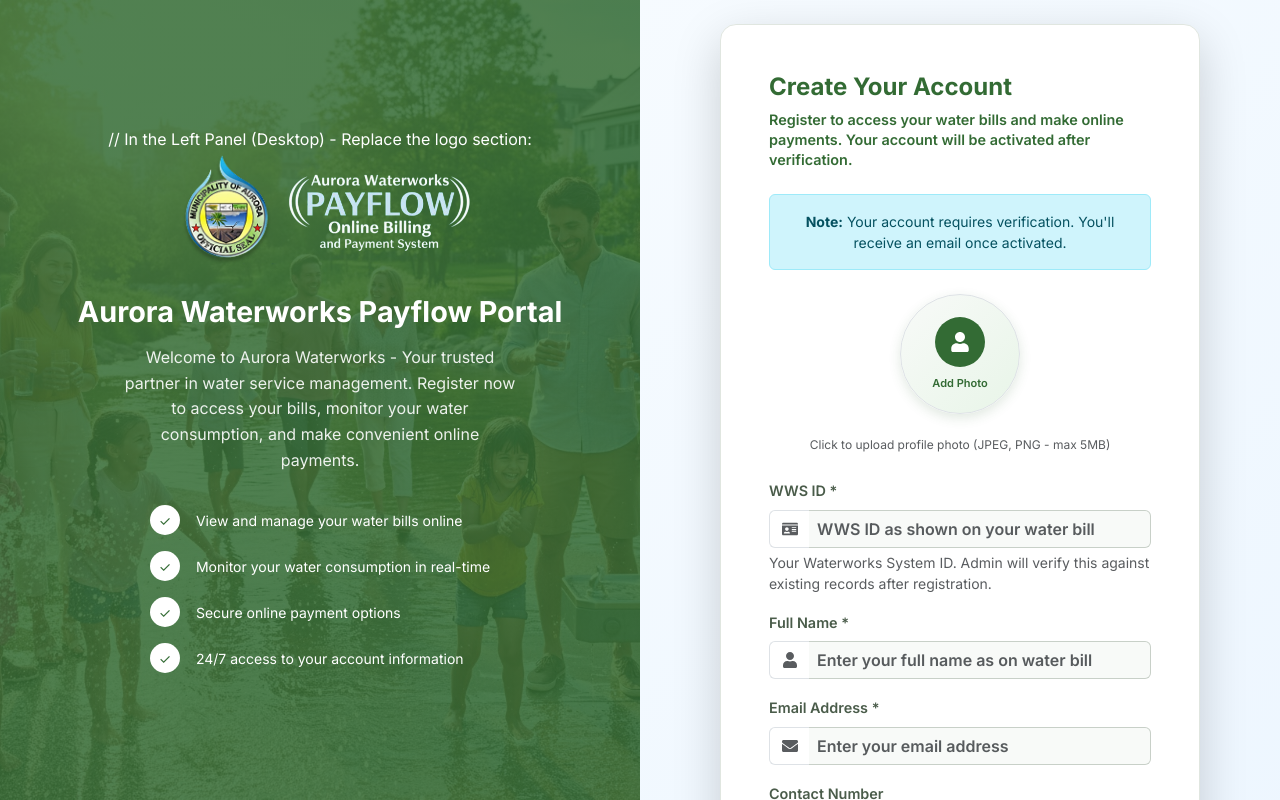
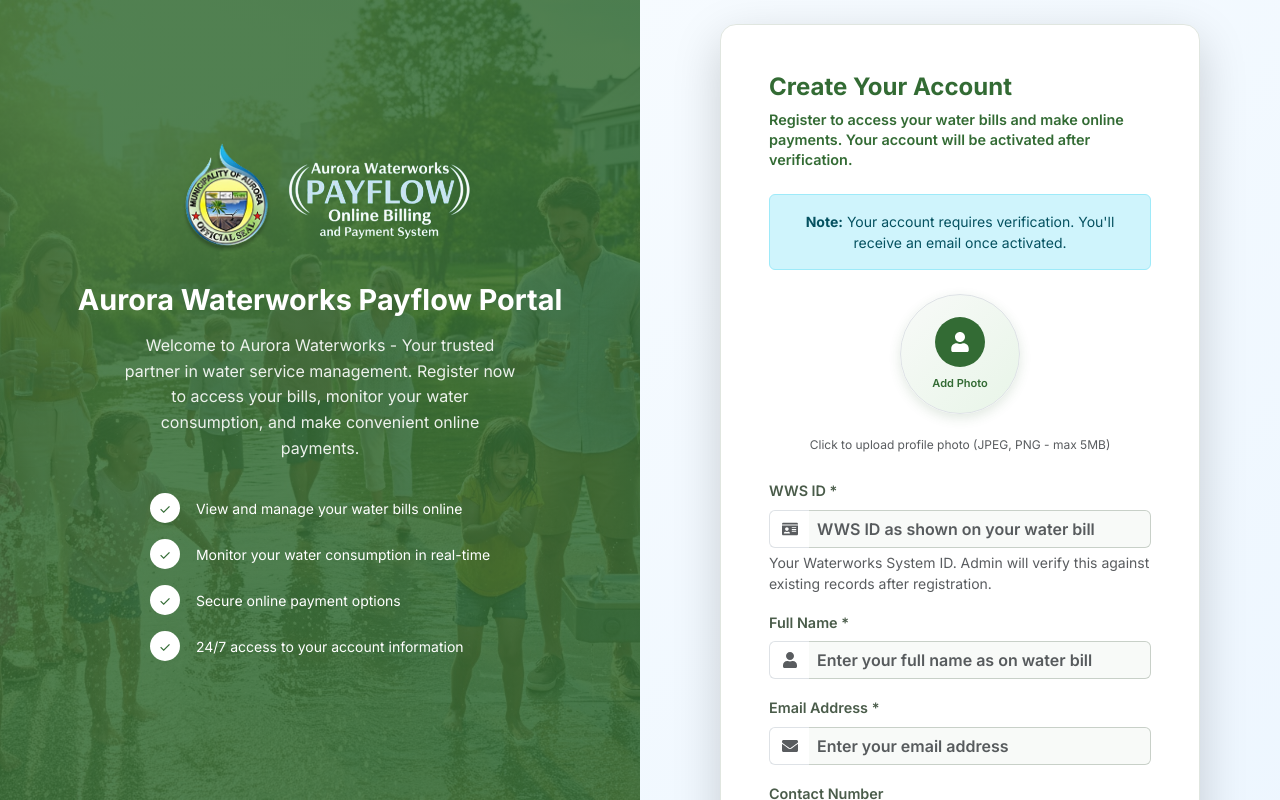
Before and after one commit to jeffersonbalde/AuroraWaterworksPayflow-client, a React (Vite) app: page /register in a window 1280 px wide. Shown: the top 800 px of the page. Built offline with nearby package versions, Linux system fonts and the light colour scheme.

Commit message:
remove bug

```diff
--- a/src/pages/public/Register.jsx
+++ b/src/pages/public/Register.jsx
@@ -304,7 +304,6 @@
 
         {/* Content - Always Clear */}
         <div className="position-relative z-2 d-flex flex-column align-items-center justify-content-center w-100 h-100 px-4">
-// In the Left Panel (Desktop) - Replace the logo section:
 <div className="text-center mb-4">
   <div className="d-flex align-items-center justify-content-center mx-auto">
     {/* System Logo */}
```
